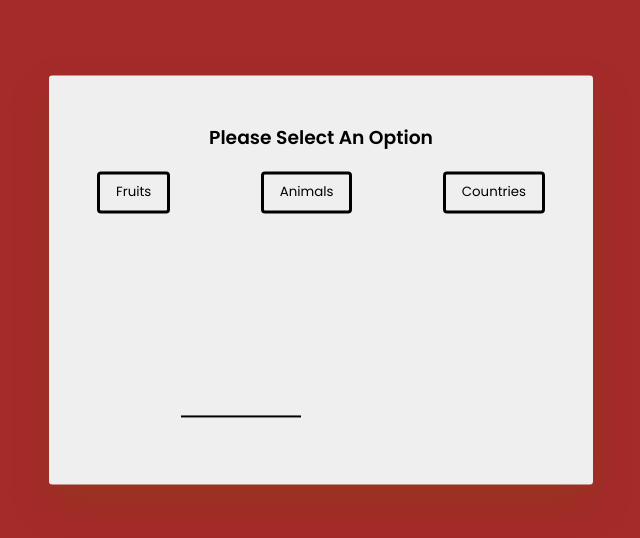
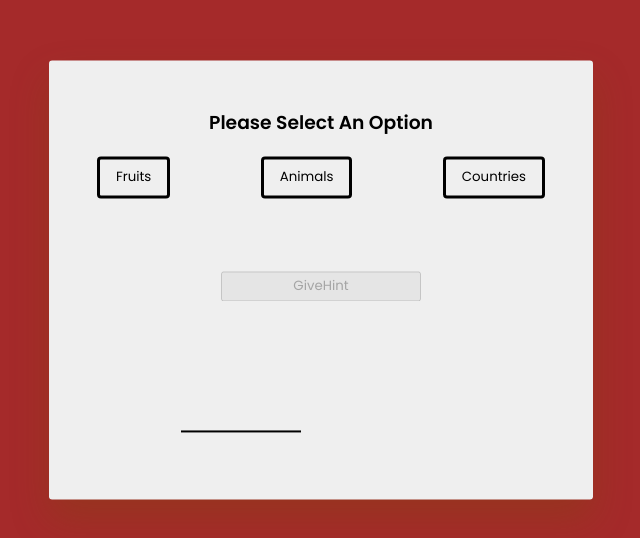
Before and after one commit to yusufdur/Hangman-Game, a plain HTML site: page index.html in a window 1280 px wide. Shown: the part 120-658 px from the top of the page, without its empty margins (319-959 px from the left). Drawn offline with Linux system fonts and the light colour scheme.

Commit message:
disabled update

```diff
--- a/index.html
+++ b/index.html
@@ -26,8 +26,8 @@
     <div id="options-container"></div>
     <div id="letter-container" class="letter-container hide"></div>
     <div id="user-input-section"></div>
-    <div id="giveHintDiv" class="giveHintDiv hide">
-      <button id="give_hint" style="width:200px ; height:30px;" onclick="handleGiveHint()">GiveHint
+    <div id="giveHintDiv" class="giveHintDiv">
+      <button id="give_hint"  disabled  style="width:200px ; height:30px;" onclick="handleGiveHint()">GiveHint
     </div>
     </button>
     <canvas id="canvas"></canvas>
--- a/src/script.js
+++ b/src/script.js
@@ -5,6 +5,7 @@ const userInputSection = document.getElementById("user-input-section");
 const newGameContainer = document.getElementById("new-game-container");
 const newGameButton = document.getElementById("new-game-button");
 const giveHintDiv = document.getElementById("giveHintDiv");
+const giveHintButton = document.getElementById("give_hint");
 const canvas = document.getElementById("canvas");
 const resultText = document.getElementById("result-text");
 //Options values for buttons
@@ -16,7 +17,7 @@ function readTextFile(file, array) {
         if (rawFile.readyState === 4) {
             if (rawFile.status === 200 || rawFile.status == 0) {
                 var allText = rawFile.responseText;
-                array = allText.split("\n")
+                array = allText.split("\r\n")
                 console.log(array);
             }
         }
@@ -75,7 +76,7 @@ const blocker = () => {
 const generateWord = (optionValue) => {
     // when click option button remove disabled on hint button
     // document.getElementById('give_hint').removeAttribute('disabled');
-    giveHintDiv.classList.remove("hide")
+    giveHintButton.disabled = false
     let optionsButtons = document.querySelectorAll(".options");
     //If optionValur matches the button innerText then highlight the button
     optionsButtons.forEach((button) => {
@@ -170,7 +171,7 @@ const createDashesCharArray = () => {
 const initializer = () => {
     // when click option button add disabled on hint button
     // document.getElementById('give_hint').setAttribute('disabled', '');
-    giveHintDiv.classList.add("hide")
+    giveHintButton.disabled = true
     hintArray = []
     //defines
     winCount = 0;
```
